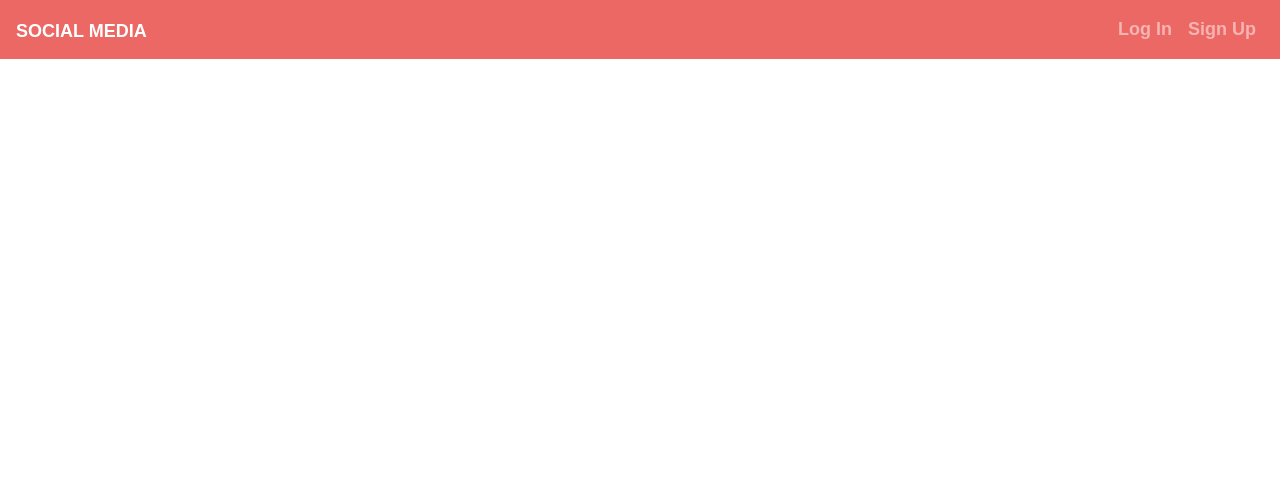
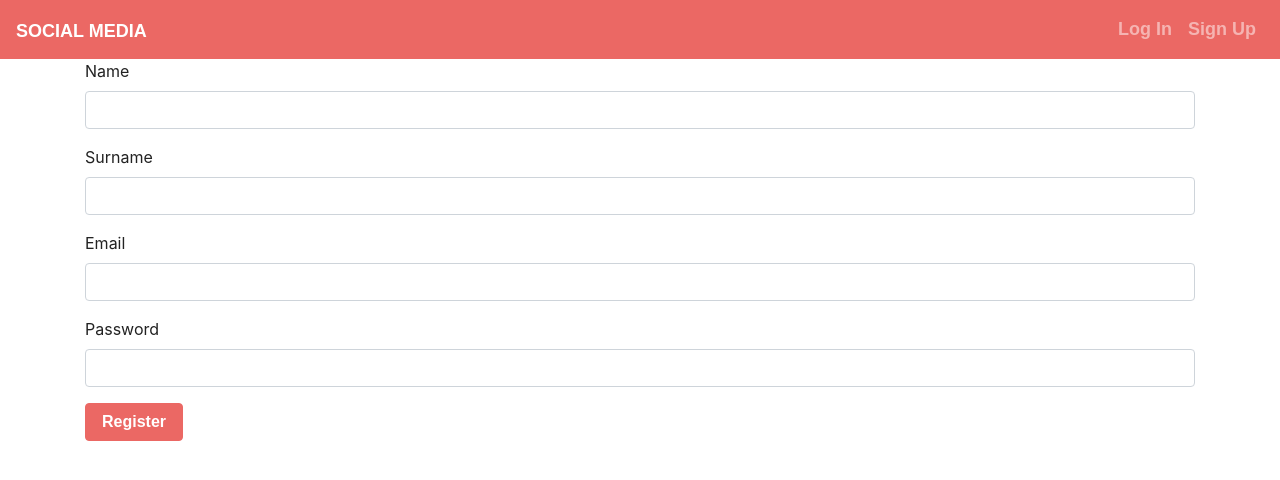
Before and after one commit to margaiwangara/social-media, a React (Create React App) app in the folder client/: page / in a window 1280 px wide. Shown: the top 480 px of the page. Built offline with nearby package versions, Linux system fonts and the light colour scheme; a web font is replaced by a local one.

Commit message:
designed simple form elements for signup to be used globally

```diff
--- a/client/src/App.js
+++ b/client/src/App.js
@@ -1,5 +1,6 @@
 import React from 'react';
 import Navbar from './containers/Navbar';
+import SignUp from './components/SignUp';
 import { AuthProvider } from './context/appContext';
 import './App.css';
 
@@ -7,6 +8,9 @@ function App() {
   return (
     <AuthProvider>
       <Navbar/>
+      <div className="container">
+        <SignUp/>
+      </div>
     </AuthProvider>
   );
 }
--- /dev/null
+++ b/client/src/components/SignUp.js
@@ -0,0 +1,26 @@
+import React from 'react';
+
+function SignUp(){
+  return (
+    <form method="post">
+      <div className="form-group">
+        <label htmlFor="nameField">Name</label>
+        <input type="text" className="form-control" name="name" id="nameField"/>
+      </div>
+      <div className="form-group">
+        <label htmlFor="surnameLabel">Surname</label>
+        <input type="text" className="form-control" name="surname" id="surnameField"/>
+      </div>
+      <div className="form-group">
+        <label htmlFor="emailField">Email</label>
+        <input type="email" className="form-control" name="email" id="emailField" />
+      </div>
+      <div className="form-group">
+        <label htmlFor="passwordField">Password</label>
+        <input type="password" className="form-control" name="password" id="passwordField"/>
+      </div>
+      <button type="submit" className="btn btn-primary">Register</button>
+    </form>
+  )
+}
+export default SignUp;
```
